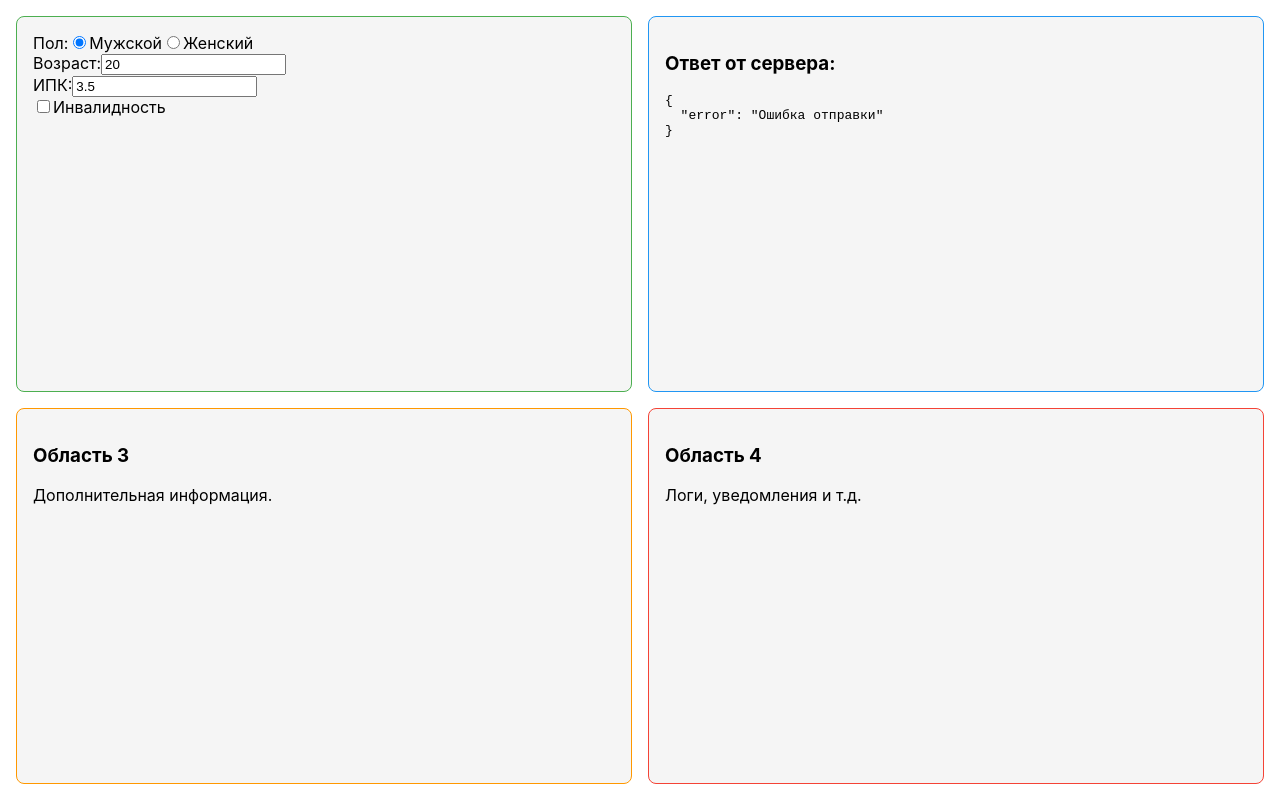
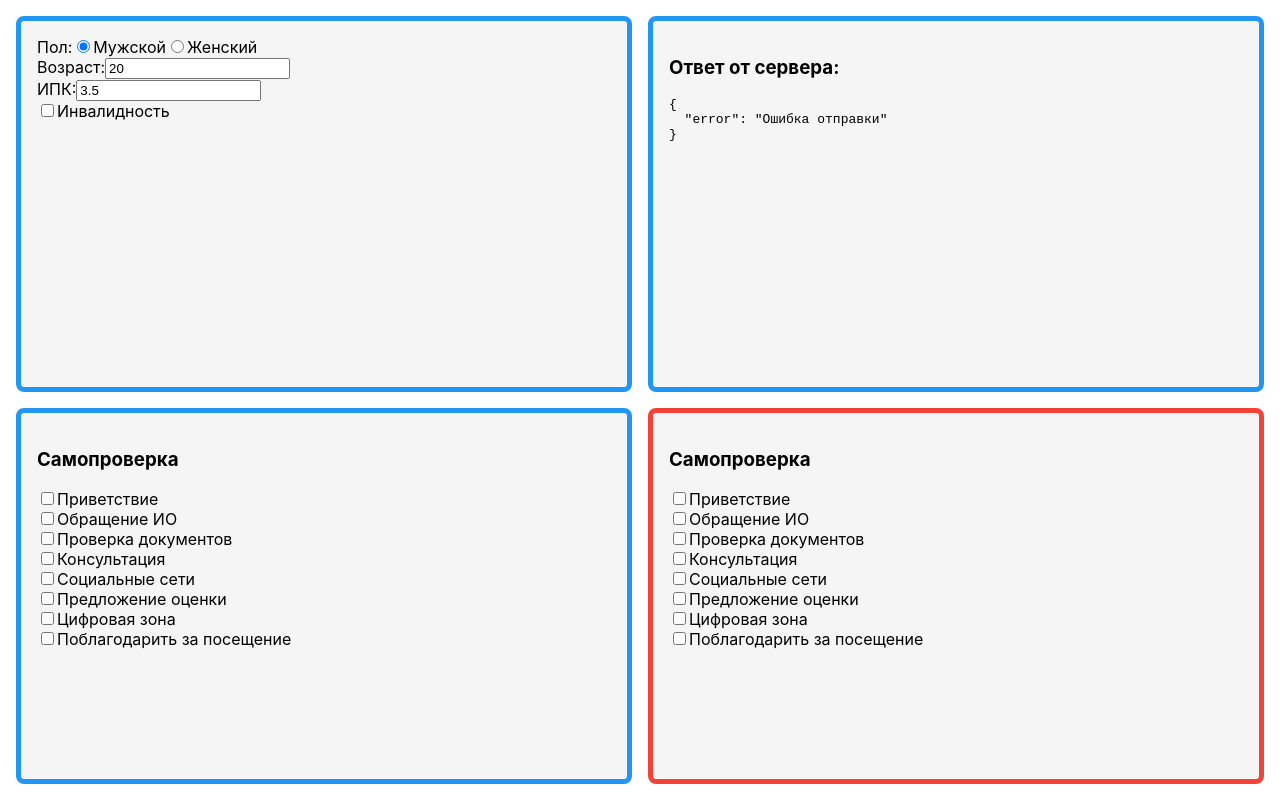
Before and after one commit to andrey-korolev-ms/kshelper, a React (Create React App) app in the folder ksh/: page / in a window 1280 px wide. Built offline with nearby package versions, Linux system fonts and the light colour scheme; no server answers.

Commit message:
Добавил в третий и в четвертый (зачем-то) блок самопроверку. Вроде пока ничего не сломалось.

```diff
--- a/ksh/src/App.css
+++ b/ksh/src/App.css
@@ -18,14 +18,14 @@
 
 /* если нужно подписать области для наглядности */
 .area1 {
-    border: 1px solid #4caf50;
+    border: 5px solid #2196f3;
 }
 .area2 {
-    border: 1px solid #2196f3;
+    border: 5px solid #2196f3;
 }
 .area3 {
-    border: 1px solid #ff9800;
+    border: 5px solid #2196f3;
 }
 .area4 {
-    border: 1px solid #f44336;
+    border: 5px solid #f44336;
 }
--- a/ksh/src/App.js
+++ b/ksh/src/App.js
@@ -1,6 +1,7 @@
 import { useState } from "react";
 import "./App.css";
 import HumanForm from "./components/HumanForm";
+import CheckServe from "./components/CheckServe";
 
 function App() {
   const [serverResponse, setServerResponse] = useState(null);
@@ -19,12 +20,10 @@ function App() {
         )}
       </div>
       <div className="area area3">
-        <h3>Область 3</h3>
-        <p>Дополнительная информация.</p>
+        <CheckServe />
       </div>
       <div className="area area4">
-        <h3>Область 4</h3>
-        <p>Логи, уведомления и т.д.</p>
+        <CheckServe />
       </div>
     </div>
   );
--- /dev/null
+++ b/ksh/src/components/CheckServe.js
@@ -0,0 +1,55 @@
+import React from "react";
+
+const CheckServe = () => {
+  return (
+    <div className="checkserve">
+      <h3>Самопроверка</h3>
+      <div className="block">
+        <label>
+          <input type="checkbox" name="greeting" />
+          Приветствие
+        </label>
+        <br />
+        <label>
+          <input type="checkbox" name="contactIO" />
+          Обращение ИО
+        </label>
+        <br />
+        <label>
+          <input type="checkbox" name="docCheck" />
+          Проверка документов
+        </label>
+        <br />
+        <label>
+          <input type="checkbox" name="consultation" />
+          Консультация
+        </label>
+        <br />
+        <label>
+          <input type="checkbox" name="socialNet" />
+          Социальные сети
+        </label>
+        <br />
+        <label>
+          <input type="checkbox" name="offerEval" />
+          Предложение оценки
+        </label>
+        <br />
+      </div>
+      <div className="block">
+        <label>
+          <input type="checkbox" name="digitalZone" />
+          Цифровая зона
+        </label>
+        <br />
+        <label>
+          <input type="checkbox" name="thankYou" />
+          Поблагодарить за посещение
+        </label>
+        <br />
+      </div>
+    </div>
+  );
+};
+
+export default CheckServe;
```
Also changed, not shown: ksh/src/test.txt (added), 1 other file (tests, documents, lock files or other folders).
